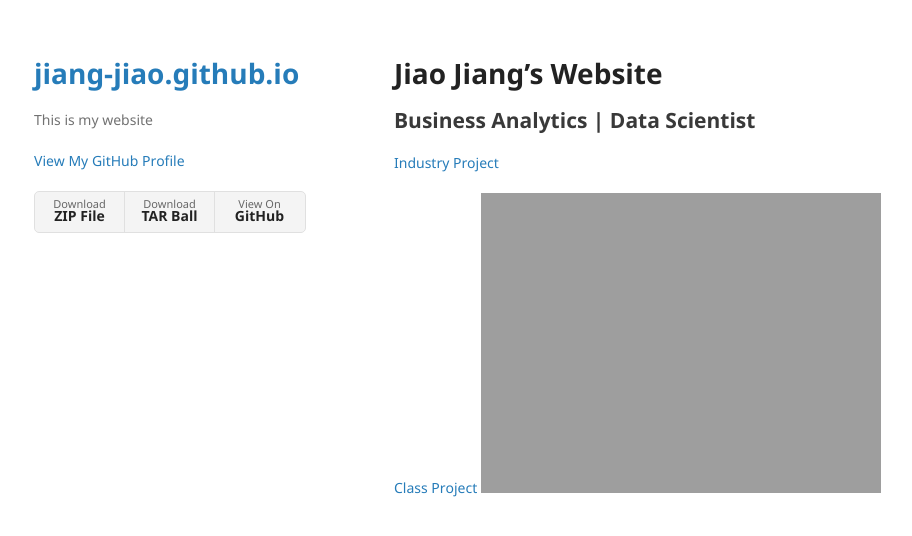
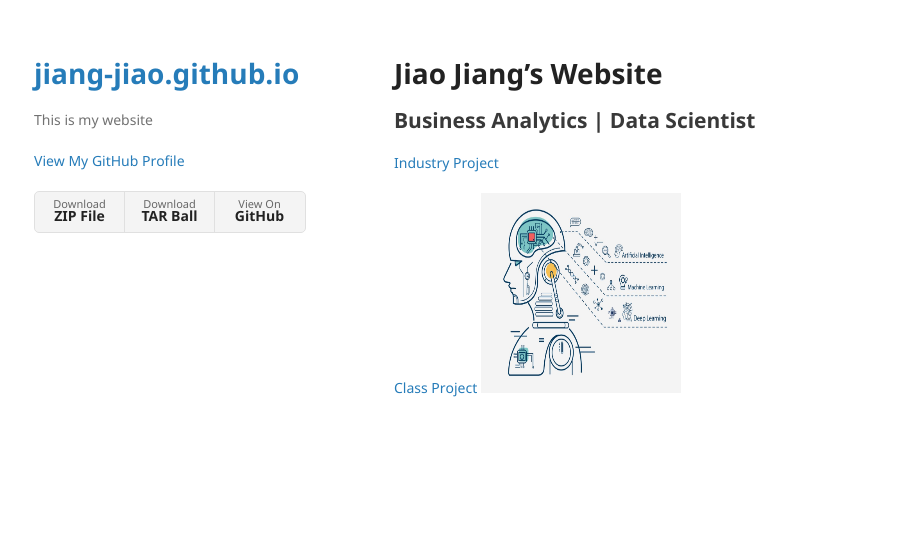
Before and after one commit to jiang-jiao/jiang-jiao.github.io, a Jekyll site: the page built from index.md, in a window 1280 px wide. Shown: the top 536 px of the page, without its empty margins (176-1088 px from the left). Built offline with Jekyll 4.4.1, drawn with Linux system fonts in a browser that asks for light colours; our own code applies the rules of GitHub Pages for plain Markdown files.

Commit message:
Update index.md

```diff
--- a/index.md
+++ b/index.md
@@ -6,4 +6,4 @@
 
 
 [Class Project](/class_project/index.md)
-<img src="/assets/img/github1.jpg=250x250" class="img-responsive" alt="" >
+<img src="/assets/img/github1.jpg" width="200" height="200" class="img-responsive" alt="">
```
